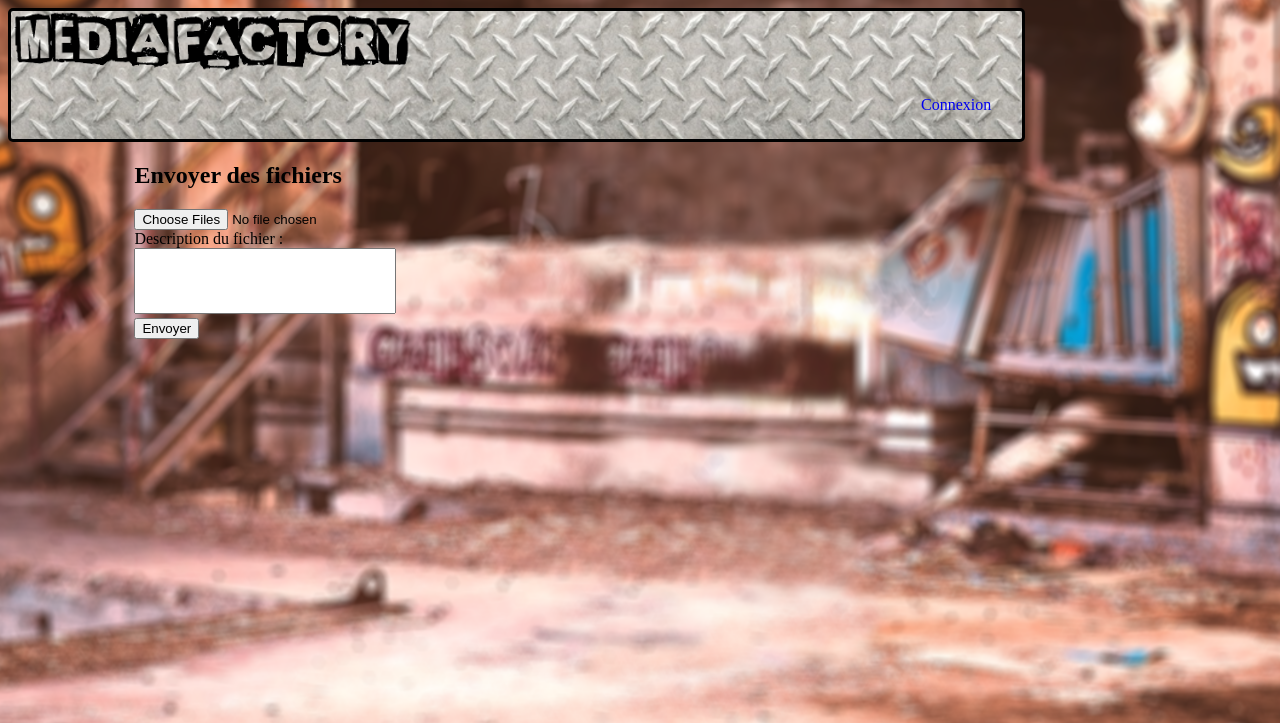
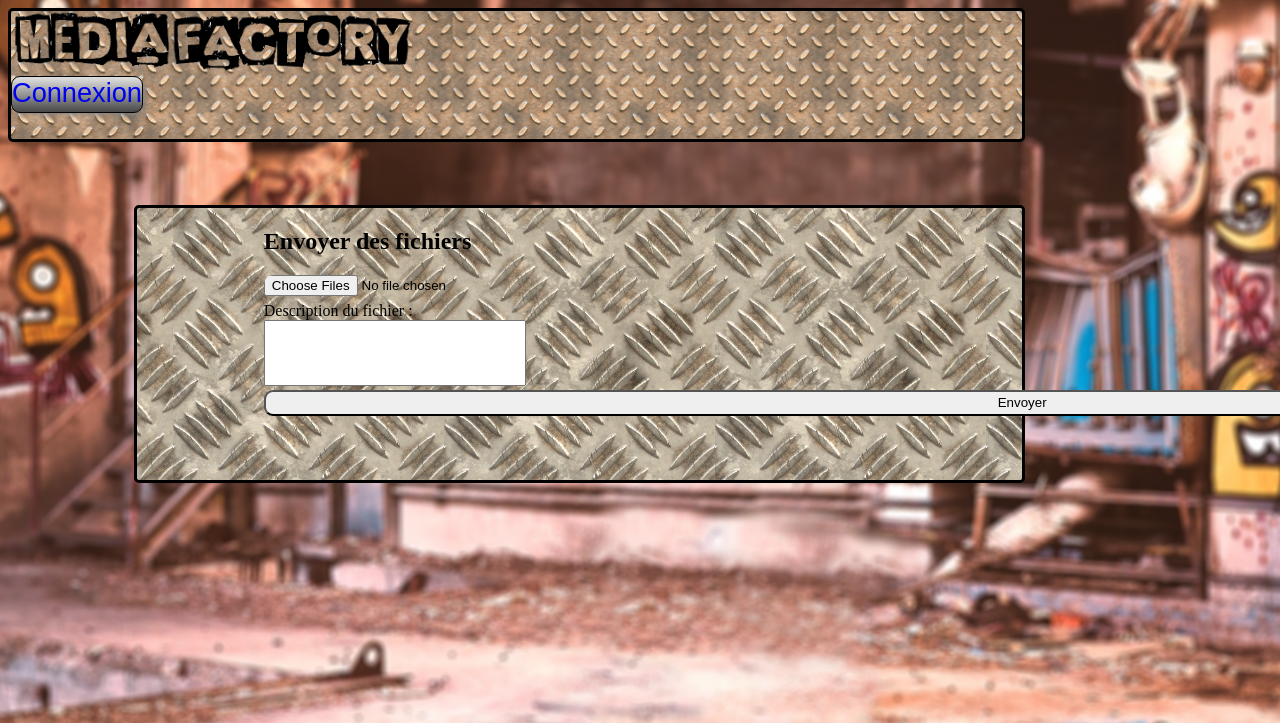
Before and after one commit to MichelFG/Media-PHP-SQL-Project, a PHP site: page /upload.php in a window 1280 px wide; the page is wider, and only the part inside the window is pictured. Shown: the top 723 px of that part. Run offline with PHP 8.4, Linux system fonts and the light colour scheme; some libraries are stand-ins or nearby versions.

Commit message:
interface

```diff
--- a/css/style.css
+++ b/css/style.css
@@ -6,6 +6,60 @@
 
 a {
     text-decoration: none;
+}
+
+input {
+    height: 2em;
+    width: 200%;
+    border-radius: 9px;
+}
+
+.Lien_cnx,
+.subbutton {
+    height: 1.3em;
+    -moz-box-shadow: 4px 3px 7px -2px #808080;
+    -webkit-box-shadow: 4px 3px 7px -2px #808080;
+    box-shadow: 4px 3px 7px -2px #808080;
+    background: -webkit-gradient(linear, left top, left bottom, color-stop(0.05, #dbdbdb), color-stop(1, #474747));
+    background: -moz-linear-gradient(top, #dbdbdb 5%, #474747 100%);
+    background: -webkit-linear-gradient(top, #dbdbdb 5%, #474747 100%);
+    background: -o-linear-gradient(top, #dbdbdb 5%, #474747 100%);
+    background: -ms-linear-gradient(top, #dbdbdb 5%, #474747 100%);
+    background: linear-gradient(to bottom, #dbdbdb 5%, #474747 100%);
+    filter: progid: DXImageTransform.Microsoft.gradient(startColorstr='#dbdbdb', endColorstr='#474747', GradientType=0);
+    background-color: #dbdbdb;
+    -moz-border-radius: 9px;
+    -webkit-border-radius: 9px;
+    border-radius: 9px;
+    border: 1px solid #000000;
+    cursor: pointer;
+    color: #ffffff;
+    font-family: Arial;
+    font-size: 170%;
+}
+
+.Lien_cnx {
+    display: flex;
+    position: absolute;
+    align-content: right;
+}
+
+.Lien_cnx:hover,
+.subbutton:hover {
+    background: -webkit-gradient(linear, left top, left bottom, color-stop(0.05, #474747), color-stop(1, #dbdbdb));
+    background: -moz-linear-gradient(top, #474747 5%, #dbdbdb 100%);
+    background: -webkit-linear-gradient(top, #474747 5%, #dbdbdb 100%);
+    background: -o-linear-gradient(top, #474747 5%, #dbdbdb 100%);
+    background: -ms-linear-gradient(top, #474747 5%, #dbdbdb 100%);
+    background: linear-gradient(to bottom, #474747 5%, #dbdbdb 100%);
+    filter: progid: DXImageTransform.Microsoft.gradient(startColorstr='#474747', endColorstr='#dbdbdb', GradientType=0);
+    background-color: #474747;
+}
+
+.Lien_cnx:active,
+.subbutton:active {
+    position: relative;
+    top: 1px;
 }
 
 .header {
@@ -23,11 +77,6 @@
     resize: none;
 }
 
- .Lien_cnx {
-     padding-top: 2%;
-     padding-left: 90%;
- }
-
 .Form {
     position: absolute;
     padding-top: 17%;
@@ -43,5 +92,15 @@
 }
 
 .form_upload {
+    margin-top: 5%;
+    margin-left: 10%;
     padding-left: 10%;
+    padding-bottom: 5%;
+    width: 60%;
+    border: 3px solid black;
+    border-radius: 5px;
+    background-image: url("../img/metal2.png");
+    background-size: contain;
+    background-position: center;
+    background-repeat: repeat;
 }
```
Also changed, not shown: img/metal.png, img/metal2.png (added), img/wpperf.png, 1 other file. Lines whose indentation alone changed are shown as unchanged.
